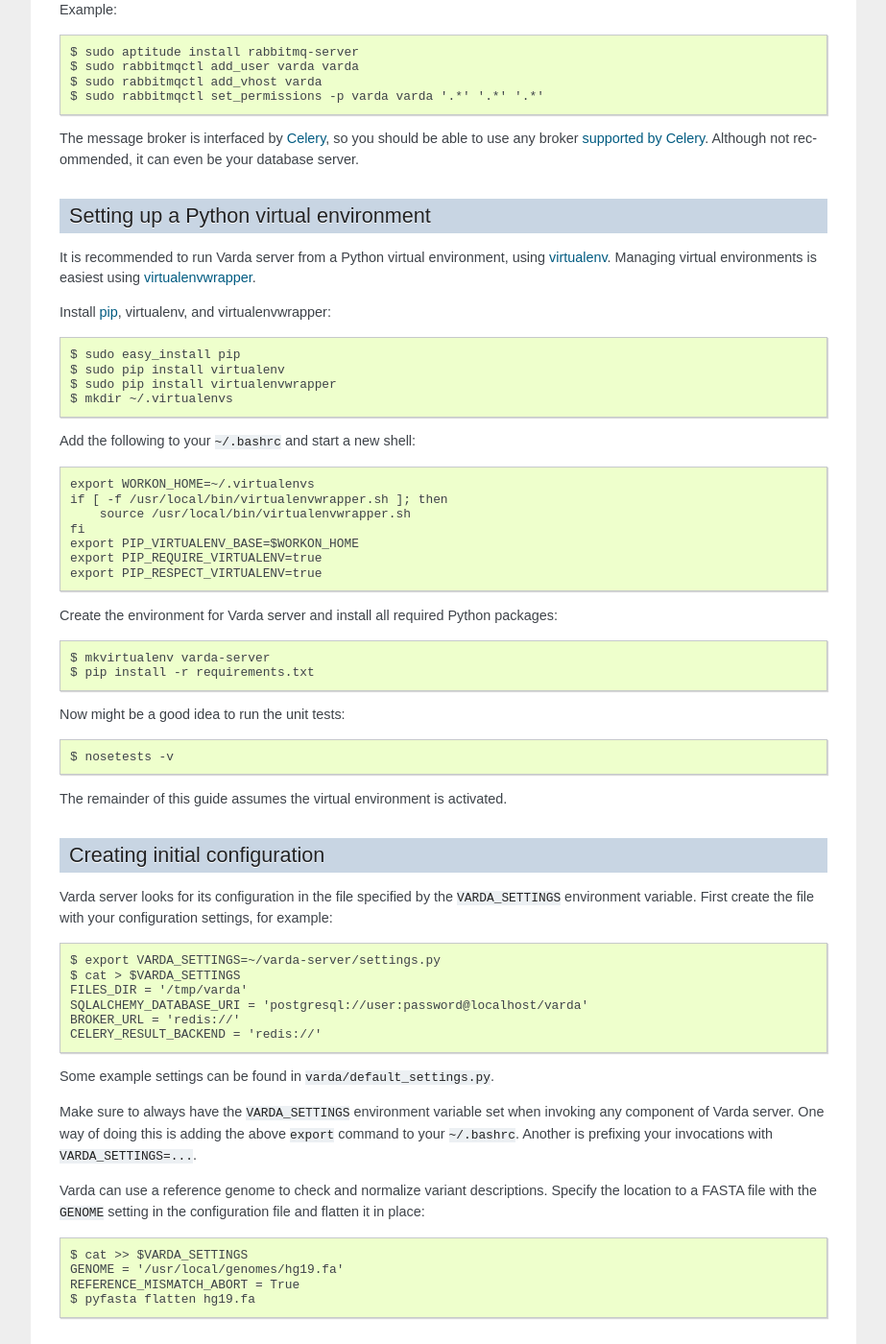
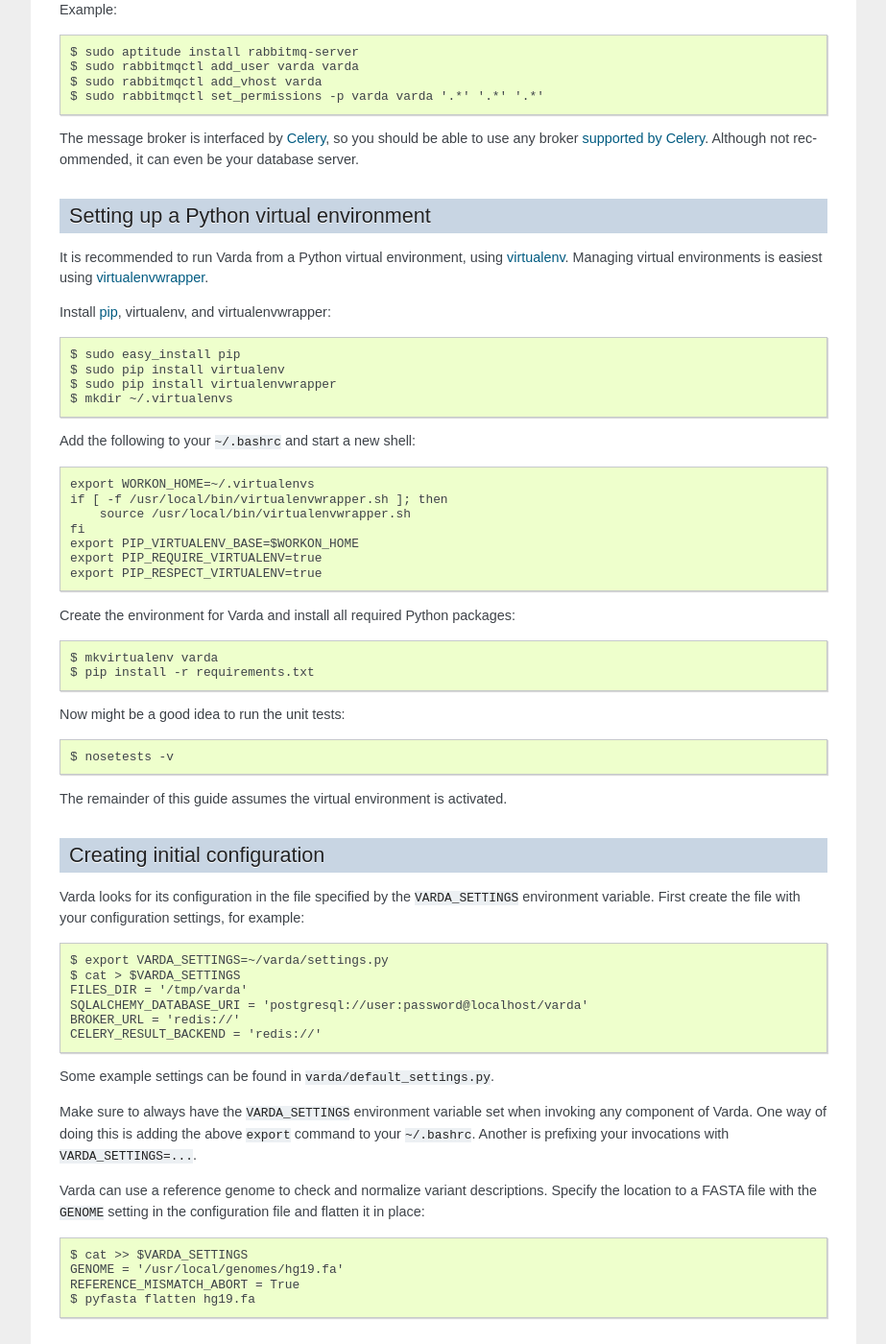
Before and after one commit to varda/varda, a Sphinx documentation site: the page built from doc/install.rst, in a window 1280 px wide and 1400 px high, scrolled down 1643 px. Shown: the whole window at 96% size, without its empty margins (198-1121 px from the left). Built offline with Sphinx 7.4.7, drawn with Linux system fonts in a browser that asks for light colours; pages that are not in the unit, such as notebooks, are missing from menus; some of the changed text lies outside the part shown.

Commit message:
Rename Varda server -> Varda

```diff
--- a/doc/install.rst
+++ b/doc/install.rst
@@ -113,7 +113,7 @@
 Setting up a Python virtual environment
 ---------------------------------------
 
-It is recommended to run Varda server from a Python virtual environment, using
+It is recommended to run Varda from a Python virtual environment, using
 `virtualenv <http://www.virtualenv.org/>`_. Managing virtual environments is
 easiest using `virtualenvwrapper <http://www.doughellmann.com/docs/virtualenvwrapper/>`_.
 
@@ -135,10 +135,9 @@
     export PIP_REQUIRE_VIRTUALENV=true
     export PIP_RESPECT_VIRTUALENV=true
 
-Create the environment for Varda server and install all required Python
-packages::
+Create the environment for Varda and install all required Python packages::
 
-    $ mkvirtualenv varda-server
+    $ mkvirtualenv varda
     $ pip install -r requirements.txt
 
 Now might be a good idea to run the unit tests::
@@ -153,11 +152,11 @@
 Creating initial configuration
 ------------------------------
 
-Varda server looks for its configuration in the file specified by the
+Varda looks for its configuration in the file specified by the
 ``VARDA_SETTINGS`` environment variable. First create the file with your
 configuration settings, for example::
 
-    $ export VARDA_SETTINGS=~/varda-server/settings.py
+    $ export VARDA_SETTINGS=~/varda/settings.py
     $ cat > $VARDA_SETTINGS
     FILES_DIR = '/tmp/varda'
     SQLALCHEMY_DATABASE_URI = 'postgresql://user:password@localhost/varda'
@@ -167,8 +166,8 @@
 Some example settings can be found in ``varda/default_settings.py``.
 
 Make sure to always have the ``VARDA_SETTINGS`` environment variable set when
-invoking any component of Varda server. One way of doing this is adding the
-above ``export`` command to your ``~/.bashrc``. Another is prefixing your
+invoking any component of Varda. One way of doing this is adding the above
+``export`` command to your ``~/.bashrc``. Another is prefixing your
 invocations with ``VARDA_SETTINGS=...``.
 
 Varda can use a reference genome to check and normalize variant descriptions.
@@ -194,8 +193,8 @@
 
 .. _running:
 
-Running Varda server
---------------------
+Running Varda
+-------------
 
 Start a Celery worker node (only used for long-running tasks)::
 
```
